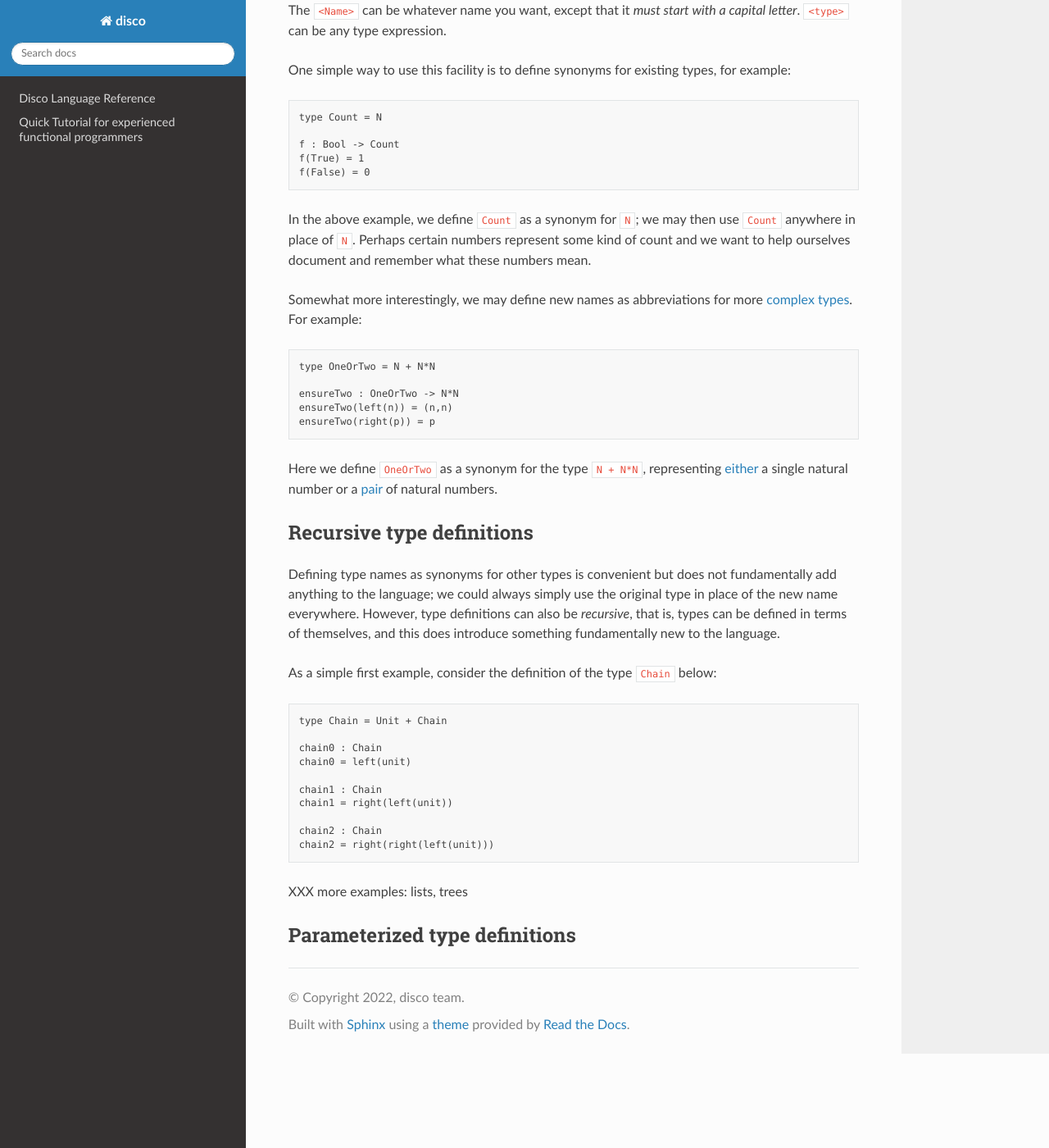
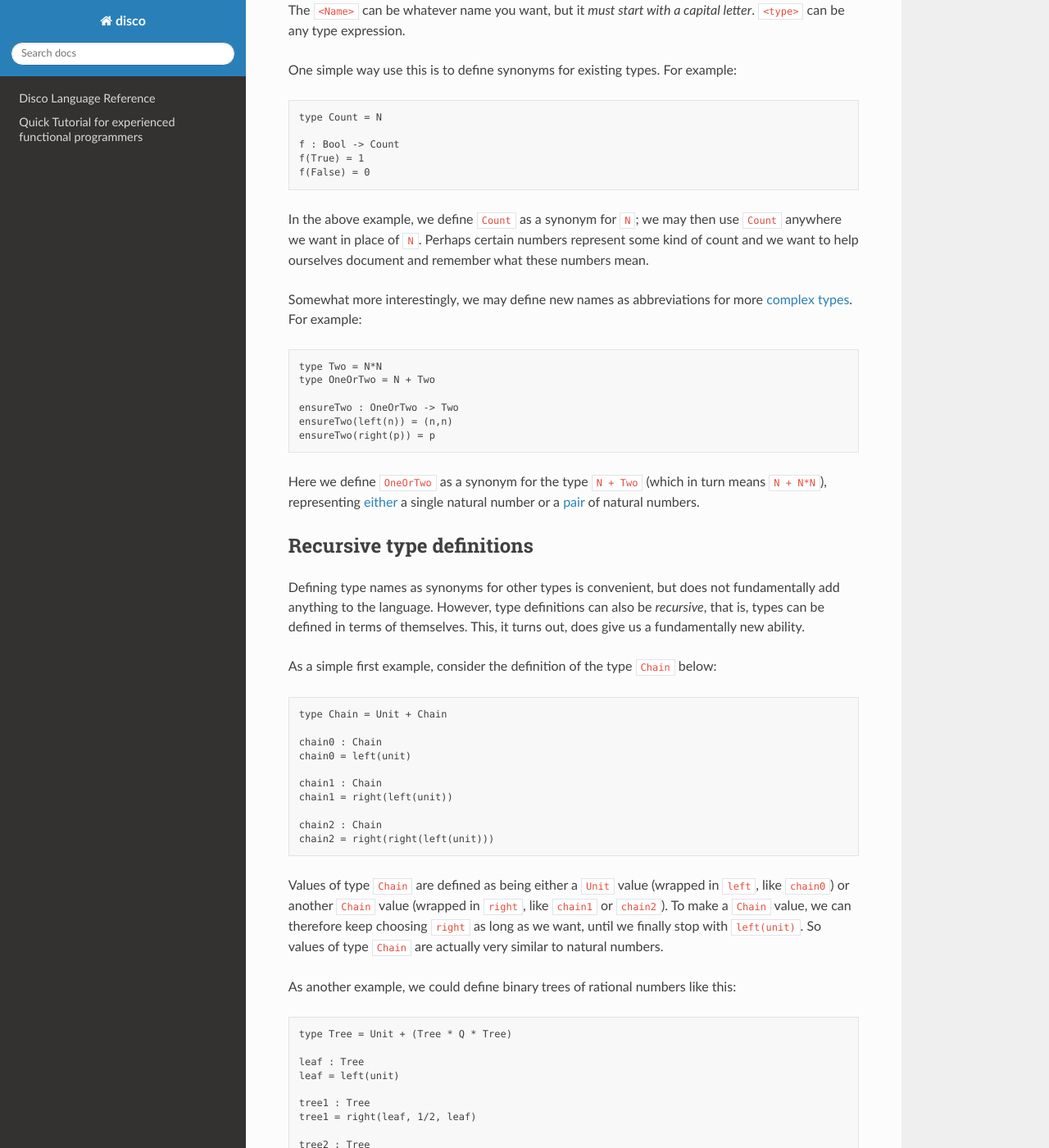
Before and after one commit to disco-lang/disco, a Sphinx documentation site: the page built from docs/reference/typedef.rst, in a window 1280 px wide and 1400 px high, scrolled down 403 px. Shown: the whole window at 82% size. Built offline with Sphinx 7.4.7 and the Read the Docs theme 2.0.0, drawn with Linux system fonts in a browser that asks for light colours; pages that are not in the unit, such as notebooks, are missing from menus; some of the changed text lies outside the part shown.

Commit message:
finish writing about type definitions for now

```diff
--- a/docs/reference/typedef.rst
+++ b/docs/reference/typedef.rst
@@ -1,7 +1,7 @@
 Type definitions
 ================
 
-Disco has many built-in types, such as ``N``, ``Bool``, and so on.  We
+Disco has many built-in :doc:`types <types>`, such as ``N``, ``Bool``, and so on.  We
 can also define our own types, using the built-in types as
 :doc:`building blocks <algebraic-types>`.
 
@@ -14,11 +14,11 @@
 
    type <Name> = <type>
 
-The ``<Name>`` can be whatever name you want, except that it *must
+The ``<Name>`` can be whatever name you want, but it *must
 start with a capital letter*.  ``<type>`` can be any type expression.
 
-One simple way to use this facility is to define synonyms for existing
-types, for example:
+One simple way use this is to define synonyms for existing types. For
+example:
 
 ::
 
@@ -29,34 +29,35 @@
    f(False) = 0
 
 In the above example, we define ``Count`` as a synonym for ``N``; we
-may then use ``Count`` anywhere in place of ``N``.  Perhaps certain
-numbers represent some kind of count and we want to help ourselves
-document and remember what these numbers mean.
+may then use ``Count`` anywhere we want in place of ``N``.  Perhaps
+certain numbers represent some kind of count and we want to help
+ourselves document and remember what these numbers mean.
 
 Somewhat more interestingly, we may define new names as abbreviations
 for more :doc:`complex types <algebraic-types>`.  For example:
 
 ::
 
-   type OneOrTwo = N + N*N
+   type Two = N*N
+   type OneOrTwo = N + Two
 
-   ensureTwo : OneOrTwo -> N*N
+   ensureTwo : OneOrTwo -> Two
    ensureTwo(left(n)) = (n,n)
    ensureTwo(right(p)) = p
 
-Here we define ``OneOrTwo`` as a synonym for the type ``N + N*N``,
-representing :doc:`either <sum-type>` a single natural number or a
-:doc:`pair <product-type>` of natural numbers.
+Here we define ``OneOrTwo`` as a synonym for the type ``N + Two``
+(which in turn means ``N + N*N``), representing :doc:`either
+<sum-type>` a single natural number or a :doc:`pair <product-type>` of
+natural numbers.
 
 Recursive type definitions
 --------------------------
 
-Defining type names as synonyms for other types is convenient but does
-not fundamentally add anything to the language; we could always simply
-use the original type in place of the new name everywhere.  However,
-type definitions can also be *recursive*, that is, types can be
-defined in terms of themselves, and this does introduce something
-fundamentally new to the language.
+Defining type names as synonyms for other types is convenient, but
+does not fundamentally add anything to the language.  However, type
+definitions can also be *recursive*, that is, types can be defined in
+terms of themselves. This, it turns out, does give us a fundamentally
+new ability.
 
 As a simple first example, consider the definition of the type
 ``Chain`` below:
@@ -74,7 +75,51 @@
    chain2 : Chain
    chain2 = right(right(left(unit)))
 
-XXX more examples: lists, trees
+Values of type ``Chain`` are defined as being either a ``Unit`` value
+(wrapped in ``left``, like ``chain0``) or another ``Chain`` value
+(wrapped in ``right``, like ``chain1`` or ``chain2``).  To make a
+``Chain`` value, we can therefore keep choosing ``right`` as long as
+we want, until we finally stop with ``left(unit)``.  So values of type
+``Chain`` are actually very similar to natural numbers.
+
+As another example, we could define binary trees of rational numbers
+like this:
+
+::
+
+   type Tree = Unit + (Tree * Q * Tree)
+
+   leaf : Tree
+   leaf = left(unit)
+
+   tree1 : Tree
+   tree1 = right(leaf, 1/2, leaf)
+
+   tree2 : Tree
+   tree2 = right(tree1, 5/7, leaf)
 
 Parameterized type definitions
 ------------------------------
+
+It is also possible to create type definitions which have one or more
+type *parameters*.  Type parameters are always written in parentheses.
+For example,
+
+::
+
+   type Maybe(a) = Unit + a
+
+   type Tree(a) = Unit + (Tree(a) * a * Tree(a))
+
+   type FringyTree(a,b) = b + (FringyTree(a,b) * a * FringyTree(a,b))
+
+When using a parameterized type, you can put whatever type you want in
+place of the parameters.  For example,
+
+::
+
+   x : Maybe(N)
+   x = right(3)
+
+   t : FringyTree(Bool, Q)
+   t = right(left(True), 2/3, left(False))
```
